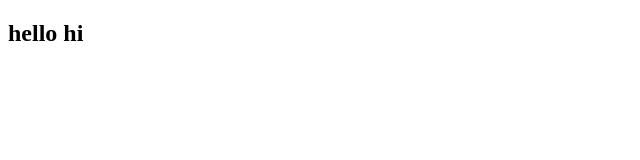
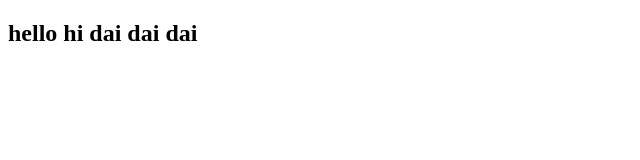
Before and after one commit to Dominicsimon03/datewithgit, a plain HTML site: page index.html in a window 1280 px wide. Shown: the whole page, without its empty margins (0-640 px from the left). Drawn offline with Linux system fonts and the light colour scheme.

Commit message:
hello file modified

```diff
--- a/index.html
+++ b/index.html
@@ -7,6 +7,6 @@
     <title>Document</title>
 </head>
 <body>
-    <h2>hello hi</h2>
+    <h2>hello hi dai dai dai</h2>
 </body>
 </html>
```
